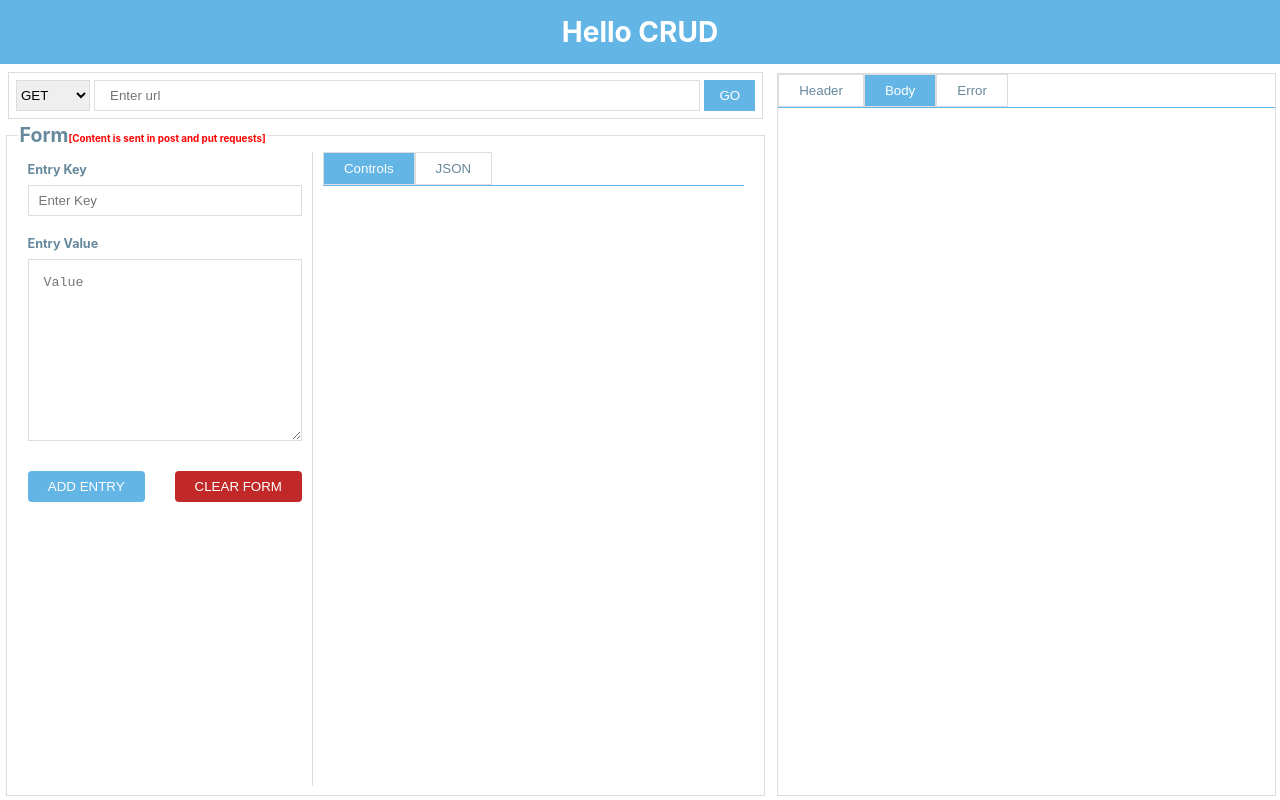
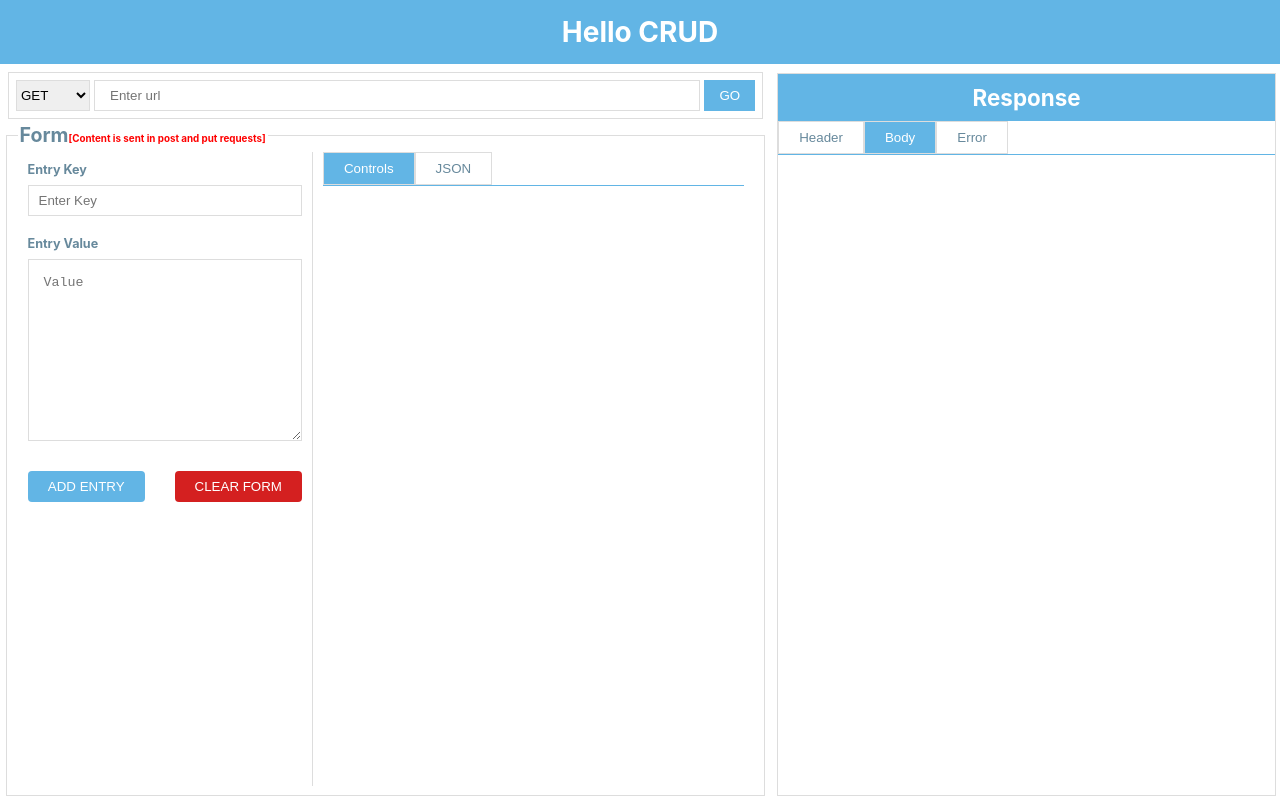
Before and after one commit to chasscepts/crud, a React (Create React App) app: page / in a window 1280 px wide. Built offline with nearby package versions, Linux system fonts and the light colour scheme.

Commit message:
Add visual error indicator

```diff
--- a/src/assets/css/index.css
+++ b/src/assets/css/index.css
@@ -80,7 +80,7 @@ textarea {
 
 .btn.btn-red {
   color: #fff;
-  background-color: #c12929;
+  background-color: #d42020;
 }
 
 .btn:hover {
--- a/src/components/ResponseViewer.js
+++ b/src/components/ResponseViewer.js
@@ -2,6 +2,26 @@ import { useSelector } from 'react-redux';
 import TabControl from '../containers/TabControl';
 import JsonViewer from '../lib/JsonViewer';
 import { selectRequestError, selectResponseBody, selectResponseHeader } from '../reducers/requestSlice';
+
+const styles = {
+  container: {
+    display: 'flex',
+    flexDirection: 'column',
+    height: '100%',
+  },
+  header: (error) => ({
+    padding: '10px',
+    backgroundColor: error ? '#d42020' : '#62b5e5',
+  }),
+  h2: {
+    color: '#fff',
+    textAlign: 'center',
+    fontSize: '1.6rem',
+  },
+  tabWrap: {
+    flex: 1,
+  },
+};
 
 export default function ResponseViewer() {
   const header = useSelector(selectResponseHeader);
@@ -9,6 +29,11 @@ export default function ResponseViewer() {
   const error = useSelector(selectRequestError);
 
   return (
+    <div style={styles.container}>
+      <div style={styles.header(error)}>
+        <h2 style={styles.h2}>Response</h2>
+      </div>
+      <div style={styles.tabWrap}>
         <TabControl
           activeHeader="Body"
           headers={['Header', 'Body', 'Error']}
@@ -19,5 +44,7 @@ export default function ResponseViewer() {
           ]}
           panelStyle={{ overflow: 'auto', borderTop: '1px solid #62b5e5' }}
         />
+      </div>
+    </div>
   );
 }
```
Lines whose indentation alone changed are shown as unchanged.
